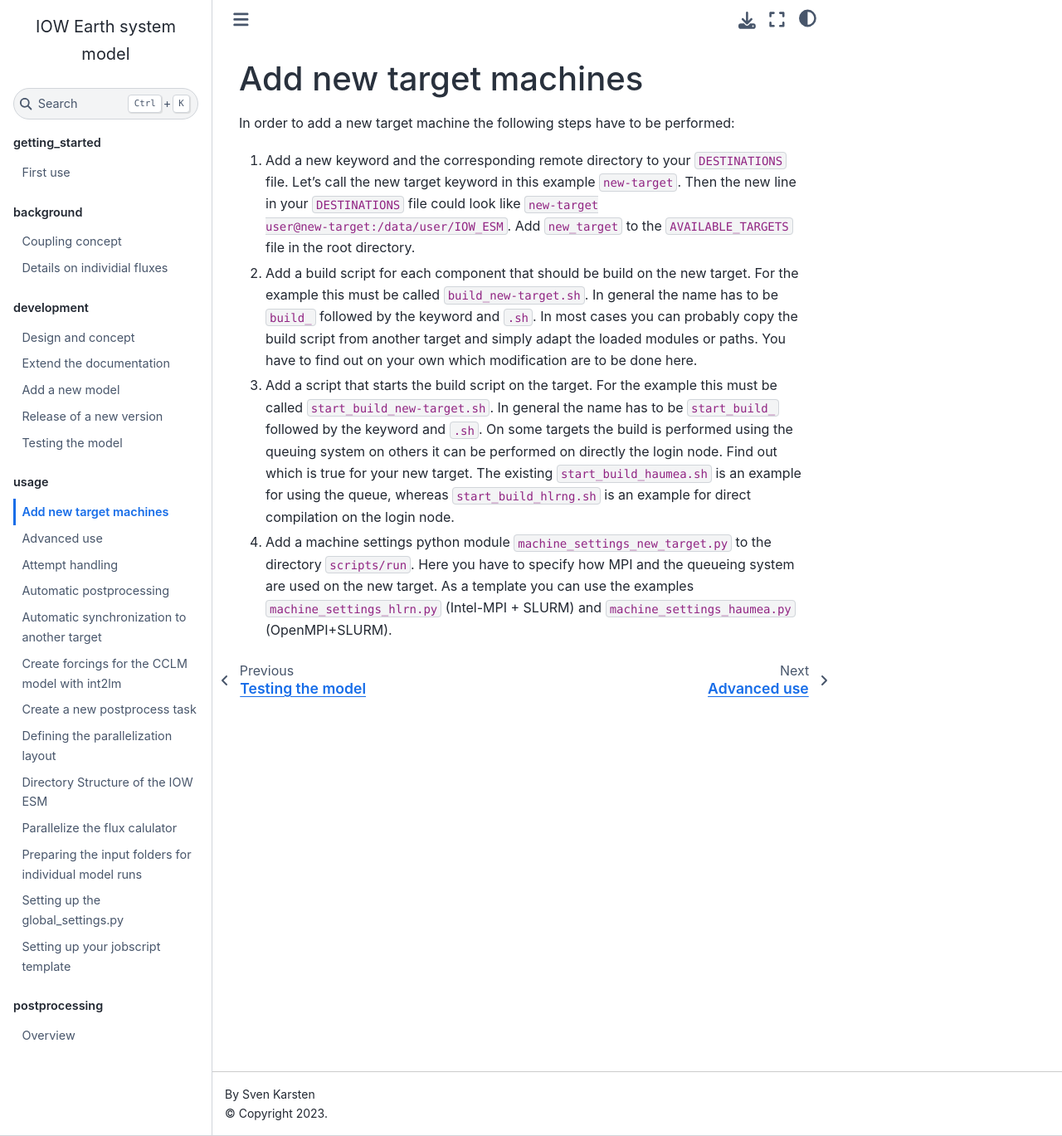
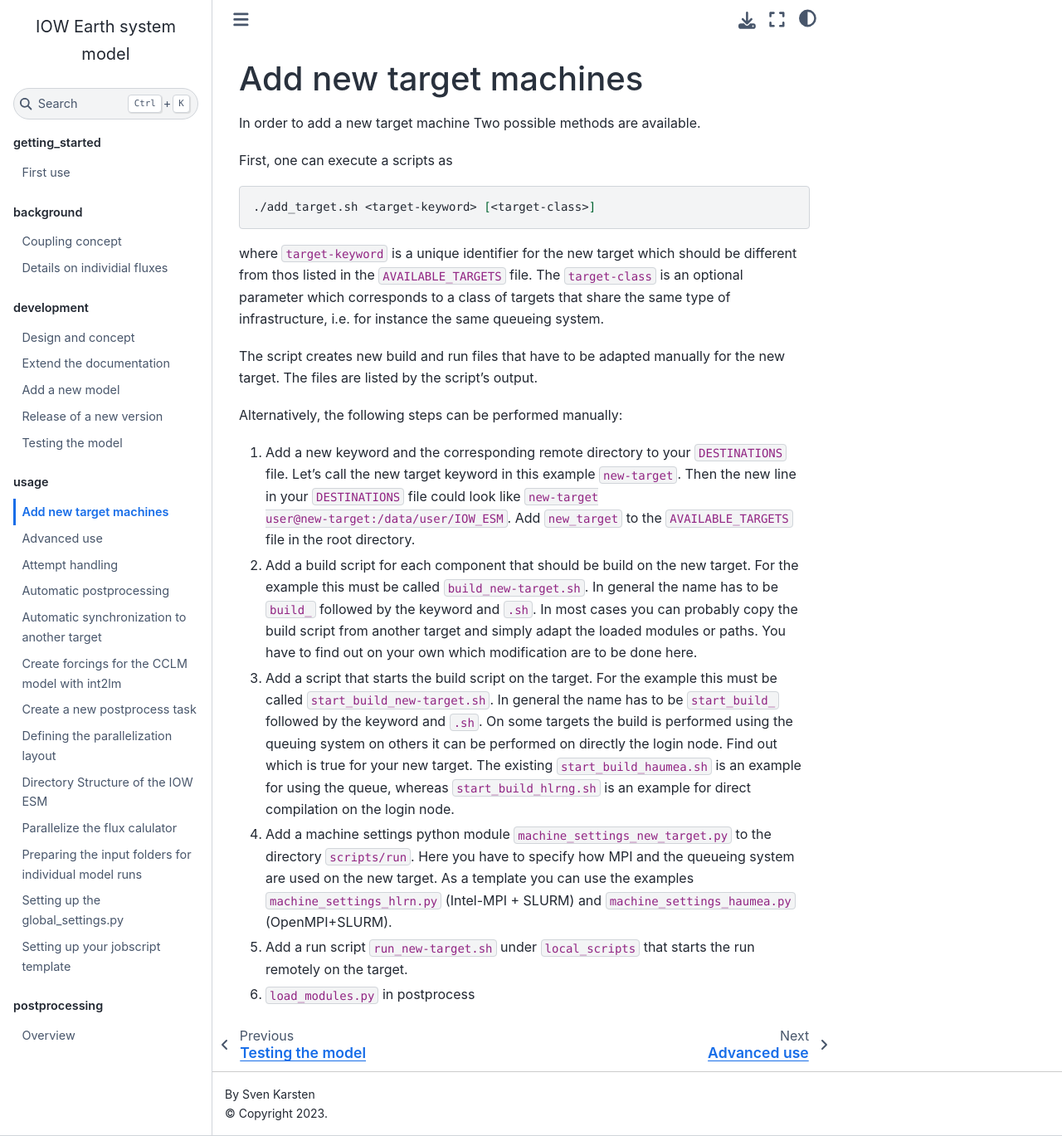
Before and after one commit to iow-esm/main, a Jupyter Book: the page built from documentation/usage/add_new_target_machines.md, in a window 1280 px wide and 1369 px high. Shown: the whole window at 83% size. Built offline with Jupyter Book 1.0.4 settings and Sphinx 7.4.7 and the Sphinx Book theme 1.1.4, drawn with Linux system fonts in a browser that asks for light colours; pages that are not in the unit, such as notebooks, are missing from menus.

Commit message:
Worked on add_target.sh

````diff
--- a/documentation/usage/add_new_target_machines.md
+++ b/documentation/usage/add_new_target_machines.md
@@ -1,7 +1,21 @@
 (usage:add-new-target-machines)=
 # Add new target machines
 
-In order to add a new target machine the following steps have to be performed:
+In order to add a new target machine Two possible methods are available.
+
+First, one can execute a scripts as
+
+``` bash
+./add_target.sh <target-keyword> [<target-class>]
+```
+
+where `target-keyword` is a unique identifier for the new target which should be different from thos listed in the `AVAILABLE_TARGETS` file.
+The `target-class` is an optional parameter which corresponds to a class of targets that share the same type of infrastructure, i.e. for instance the same queueing system.
+
+The script creates new build and run files that have to be adapted manually for the new target.
+The files are listed by the script's output.
+
+Alternatively, the following steps can be performed manually:
 
 1. Add a new keyword and the corresponding remote directory to your `DESTINATIONS` file.
 Let's call the new target keyword in this example `new-target`.
@@ -24,3 +38,7 @@ The existing `start_build_haumea.sh` is an example for using the queue, whereas
 4. Add a machine settings python module `machine_settings_new_target.py` to the directory `scripts/run`.
 Here you have to specify how MPI and the queueing system are used on the new target.
 As a template you can use the examples `machine_settings_hlrn.py` (Intel-MPI + SLURM) and `machine_settings_haumea.py` (OpenMPI+SLURM).
+
+5. Add a run script `run_new-target.sh` under `local_scripts` that starts the run remotely on the target.
+
+6. `load_modules.py` in postprocess
````
Also changed, not shown: 2 other files.
